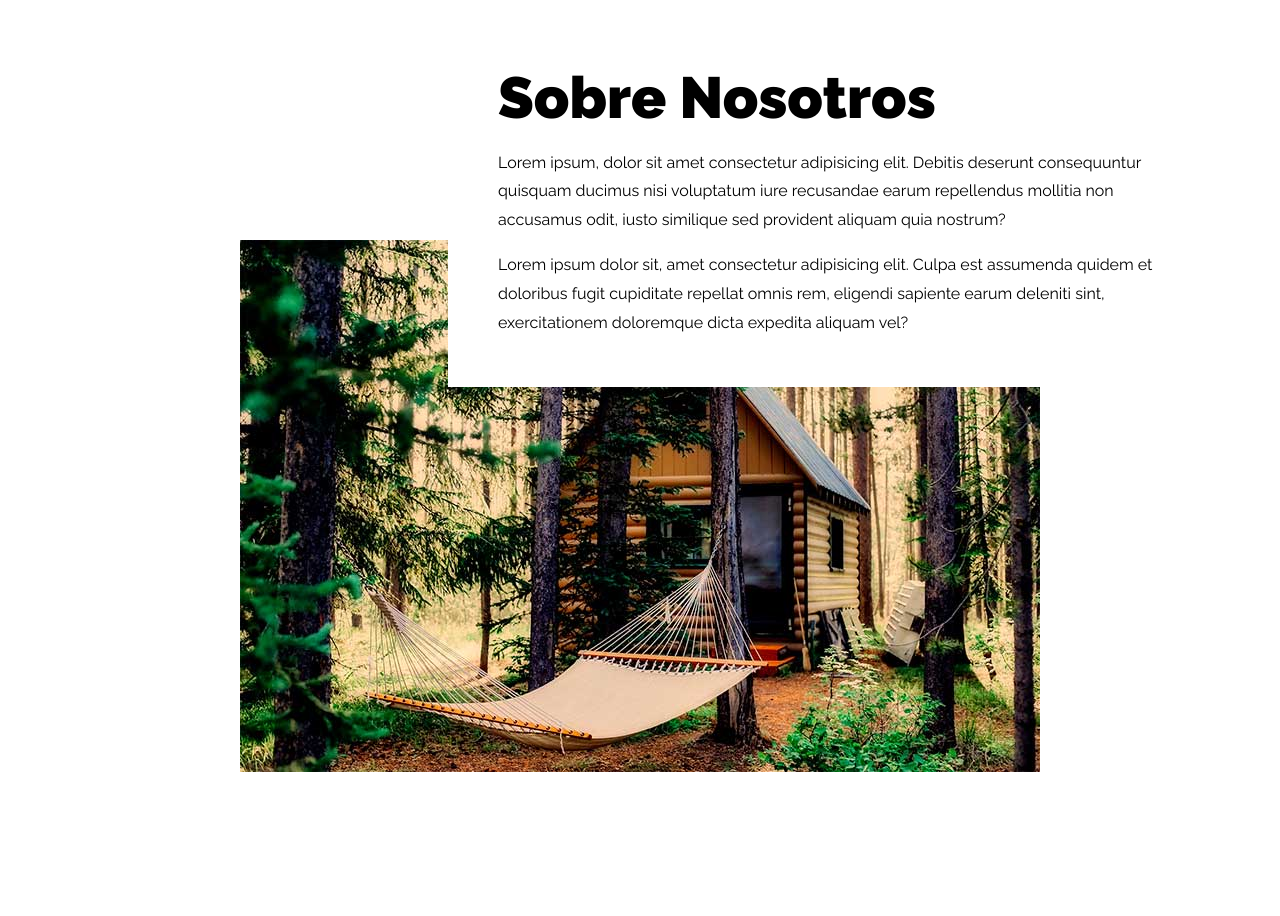
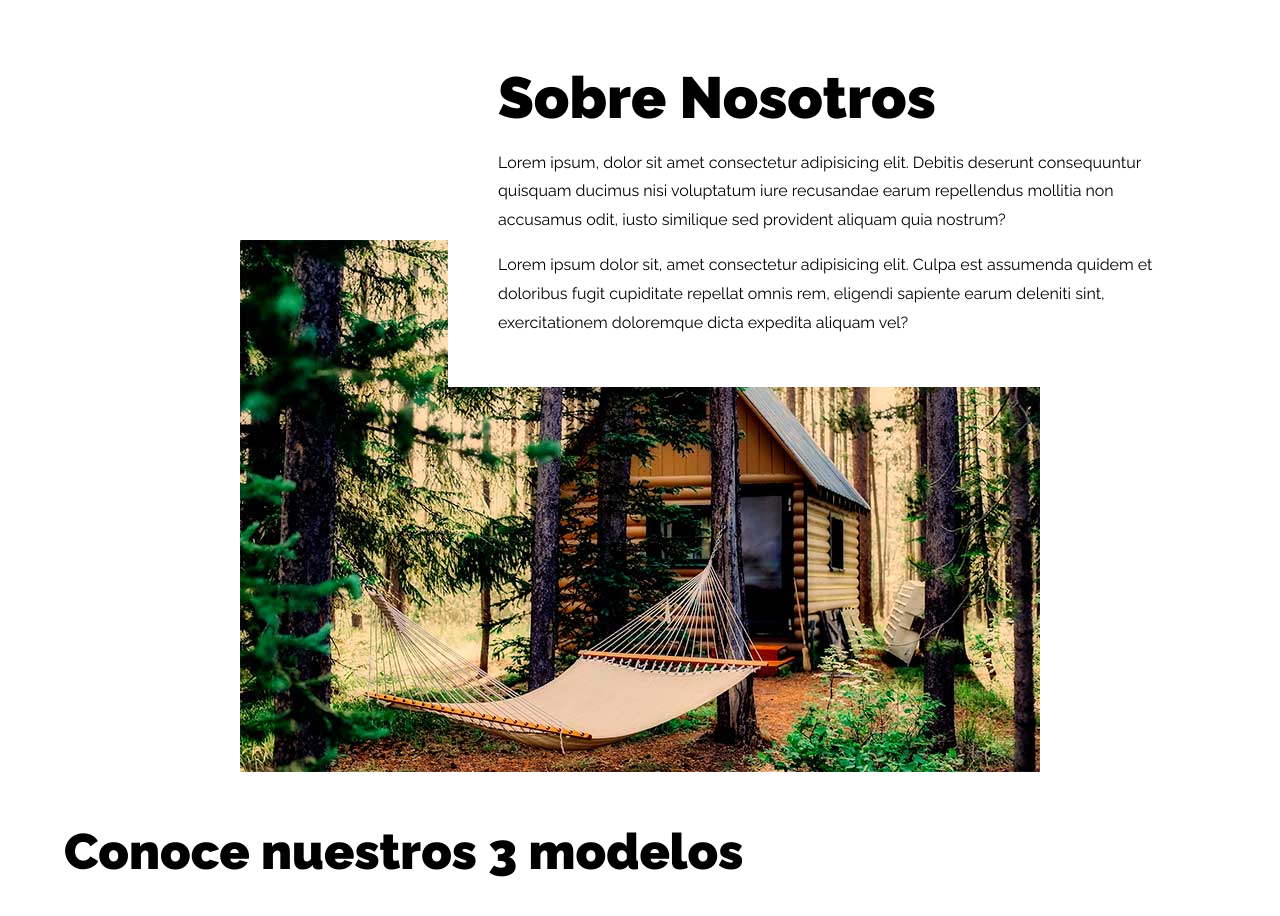
Before and after one commit to DavidMtzG31/CSS-SitioArquitectura, a plain HTML site: page index.html in a window 1280 px wide. Shown: the part 707-1623 px from the top of the page. Before the commit the page ends 1479 px from the top, so only its background shows below. Drawn offline with Linux system fonts and the light colour scheme.

Commit message:
sig sección

```diff
--- a/index.html
+++ b/index.html
@@ -55,8 +55,11 @@
         <div class="nosotros-img contenedor">
             <img src="img/nosotros.jpg" alt="nosotros">
         </div>
+    </section>
 
-    </section>
+    <main class="contenedor mt-5">
+        <h3>Conoce nuestros 3 modelos</h3>
+    </main>
 
 </body>
 
```
